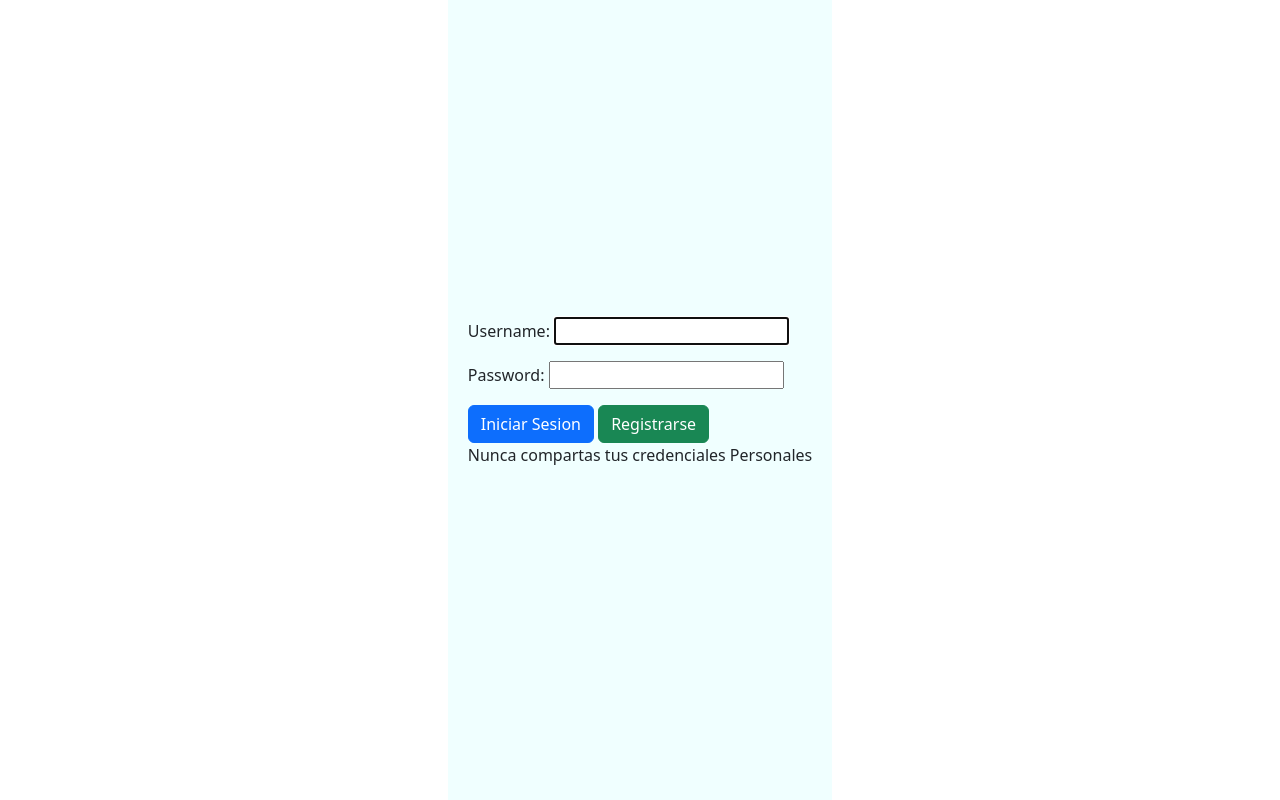
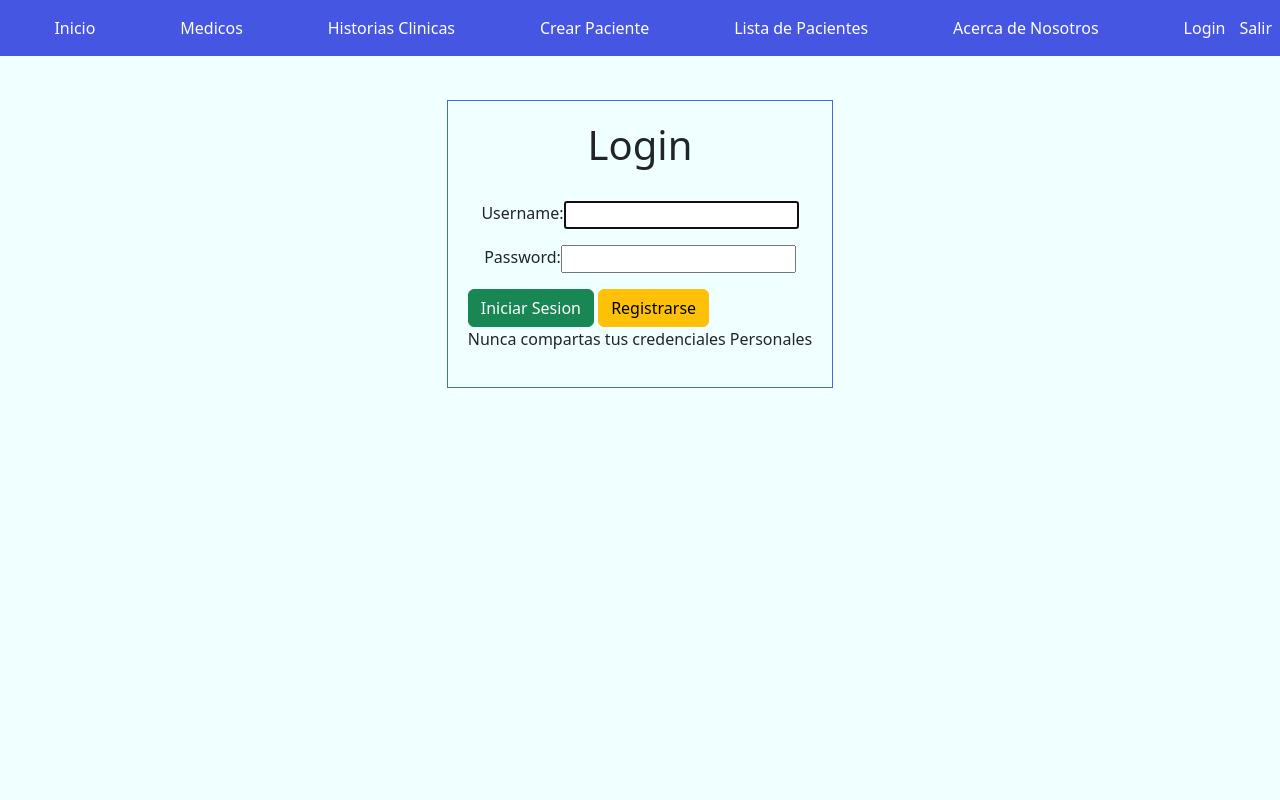
Before and after one commit to deividopscba/EntregaMVTFinal, a Django app: page /BaseDeDatos/login/ in a window 1280 px wide. Run offline with Django 4.2, Linux system fonts and the light colour scheme; some libraries are stand-ins or nearby versions.

Commit message:
Arreglo_login_Inicio

```diff
--- a/BaseDeDatos/template/CRUD/read_pacientes.html
+++ b/BaseDeDatos/template/CRUD/read_pacientes.html
@@ -1,3 +1,4 @@
+{% extends "inicio.html" %}
 {% load static %}
 <link rel="stylesheet" href="{%static 'css/bootstrap.min.css'%}">
 {% block contenido %}
--- a/BaseDeDatos/template/inicio.html
+++ b/BaseDeDatos/template/inicio.html
@@ -21,10 +21,6 @@
                             <a class="nav-link active" aria-current="page" href="/BaseDeDatos/inicio">Inicio</a>
                         </li>
                         <li class="nav-item">
-                            <a class="nav-link active" aria-current="page"
-                                href="/BaseDeDatos/api_pacientes">Pacientes</a>
-                        </li>
-                        <li class="nav-item">
                             <a class="nav-link active" aria-current="page" href="/BaseDeDatos/api_medicos">Medicos</a>
                         </li>
                         <li class="nav-item">
@@ -42,6 +38,10 @@
                         <li class="nav-item">
                             <a class="nav-link active" aria-current="page"
                                 href="/BaseDeDatos/about">Acerca de Nosotros</a>
+                        </li>
+                        <li class="nav-item">
+                            <a class="nav-link active" aria-current="page"
+                                href="/BaseDeDatos/login">Login</a>
                         </li>
                         <li class="nav-item" style="position: absolute; right: 0px">
                             <a class="nav-link active" aria-current="page" href="/BaseDeDatos/logout">Salir</a>
--- a/BaseDeDatos/template/login.html
+++ b/BaseDeDatos/template/login.html
@@ -1,12 +1,15 @@
+{% extends "inicio.html" %}
 {% load static %}
 <link rel="stylesheet" href="{%static 'css/myestilo.css'%}">
 <link rel="stylesheet" href="{%static 'css/bootstrap.min.css'%}">
 {% block contenido %}
 <div class="contenidoPacientes">
 <form method="POST"> {% csrf_token %}
+    <h1>Login</h1>
+    <br>
     {{ form.as_p }}
-    <button class="btn btn-Primary" type="submit">Iniciar Sesion</button>
-    <a class="btn btn-success" href="/BaseDeDatos/registro">Registrarse</a>
+    <a class="btn btn-success" type="submit">Iniciar Sesion</a>
+    <a class="btn btn-warning" href="/BaseDeDatos/registro">Registrarse</a>
     <br>
     <p>Nunca compartas tus credenciales Personales</p>
 </form>
```
